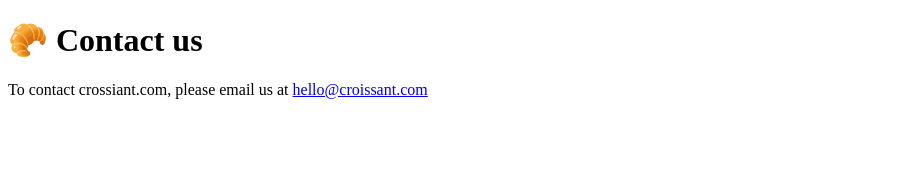
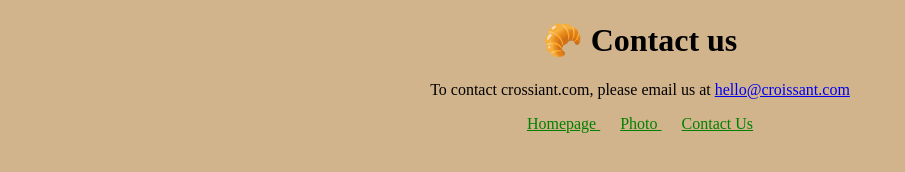
Before and after one commit to tpea85/Multiple-Page-Static-Website, a plain HTML site: page contact.html in a window 1280 px wide. Shown: the whole page, without its empty margins (0-905 px from the left). Drawn offline with Linux system fonts and the light colour scheme.

Commit message:
Update contact.html

```diff
--- a/contact.html
+++ b/contact.html
@@ -3,7 +3,7 @@
 <head>
     <meta charset="UTF-8">
     <meta name="viewport" content="width=device-width, initial-scale=1.0">
-    <link rel="stylesheet" href="/css/styles.css">
+    <link rel="stylesheet" href="/css/style.css" />
     <title>Document</title>
 </head>
 <body>
@@ -15,5 +15,10 @@
     hello@croissant.com
 </a>
     </p>
+    <footer>
+        <a href="/"> Homepage </a>
+        <a href="/photo.html"> Photo </a>
+        <a href="/contact.html">Contact Us</a>
+    </footer>
 </body>
 </html>
```
